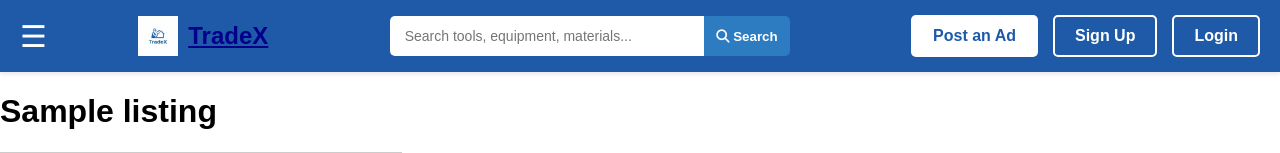
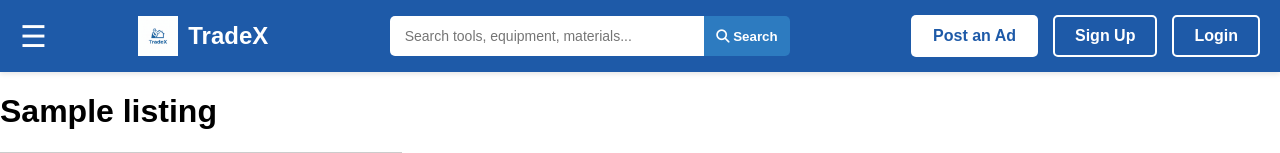
Before and after one commit to ZenithDev1023/Vinted-style-marketplace, a Django app: page /products/1/ in a window 1280 px wide, with the pointer over the restyled element. Shown: the top 153 px of the page. Run offline with Django 5.2, Linux system fonts and the light colour scheme; tables that the repository leaves empty hold one stand-in row (values such as "Sample post"); grey boxes marked "Sample" are stand-in pictures.

Commit message:
fixed product-details header

```diff
--- a/myapp/static/products-page/product-detail.css
+++ b/myapp/static/products-page/product-detail.css
@@ -157,10 +157,6 @@ a {
     color: black;
 }
 
-a:hover {
-    color: darkblue;
-    text-decoration: underline;
-}
 
 /* ========IMAGES======= */
 .row{
```
